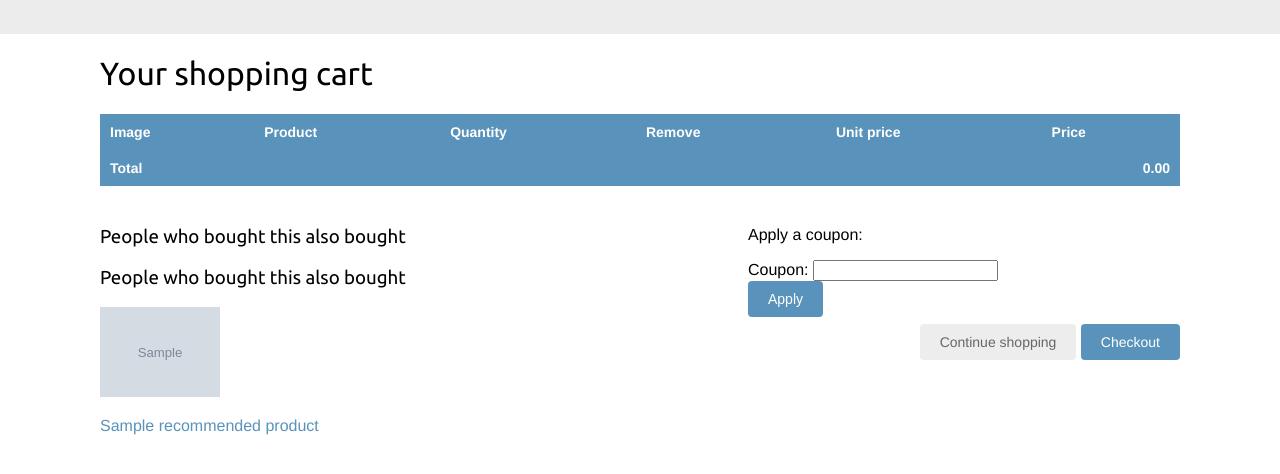
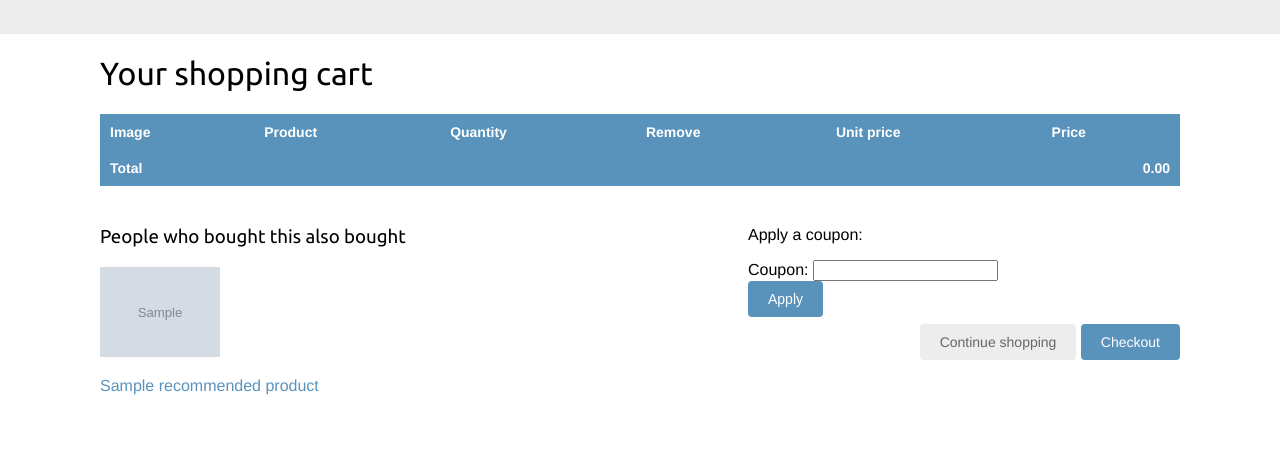
Before and after one commit to Flynotfly/myshop, a Django app: template cart/templates/cart/detail.html in a window 1280 px wide. Shown: the part 46-520 px from the top of the page. Run offline with Django 5.2, Linux system fonts and the light colour scheme; tables that the repository leaves empty hold one stand-in row (values such as "Sample post"); the template is opened without the code that fills it: values that come from a table or form of the project are taken from there, most other values are stand-ins (such as "Sample title", 1, 10 or a date in 2020); grey boxes marked "Sample" are stand-in pictures; parts of the project's set-up code (start-up, migrations or seed data) failed here and were passed over.

Commit message:
Use modified recommended includes in cart detail

```diff
--- a/cart/templates/cart/detail.html
+++ b/cart/templates/cart/detail.html
@@ -72,10 +72,7 @@
     </table>
     {% if recommended_products %}
         <div class="recommendations cart">
-            <h3>People who bought this also bought</h3>
-            {% for p in recommended_products %}
-            	{% include 'shop/product/includes/recommended.html' %}
-            {% endfor %}
+            {% include 'shop/product/includes/recommended.html' %}
         </div>
     {% endif %}
     <p>Apply a coupon:</p>
```
